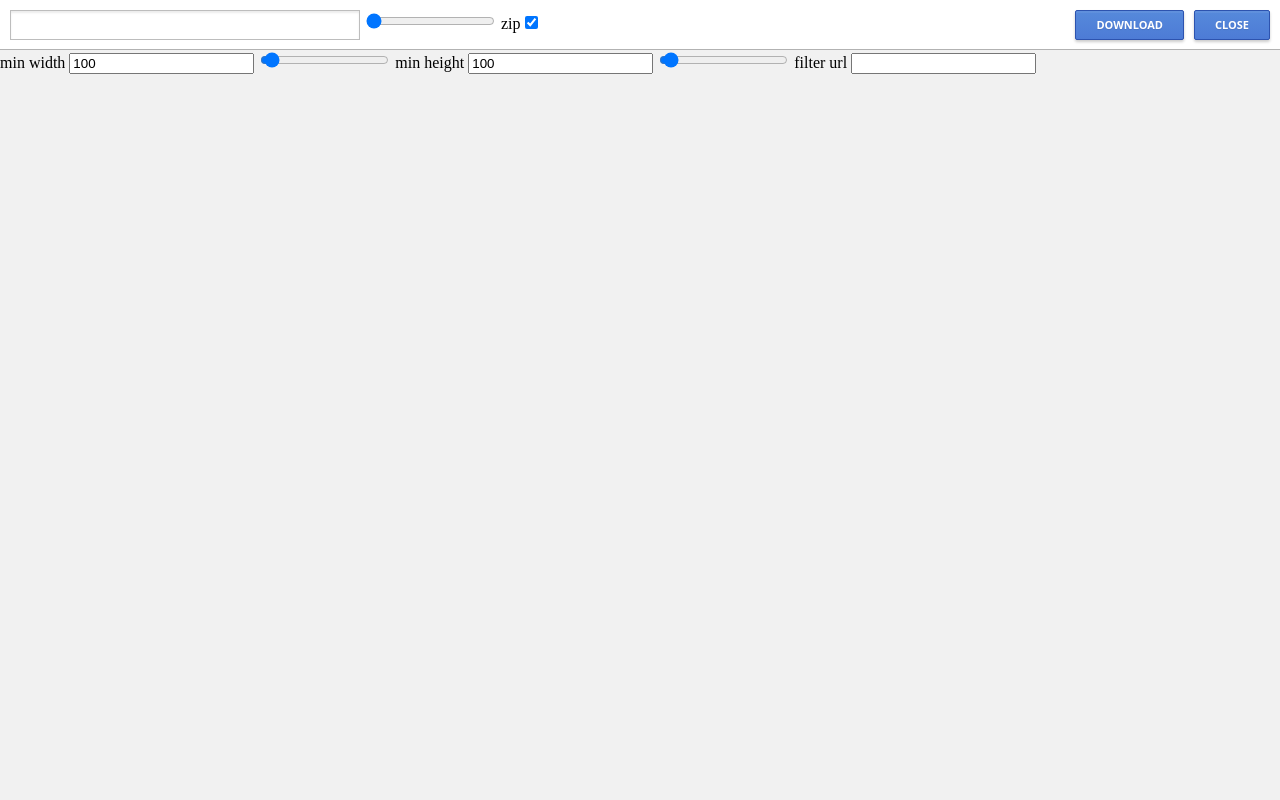
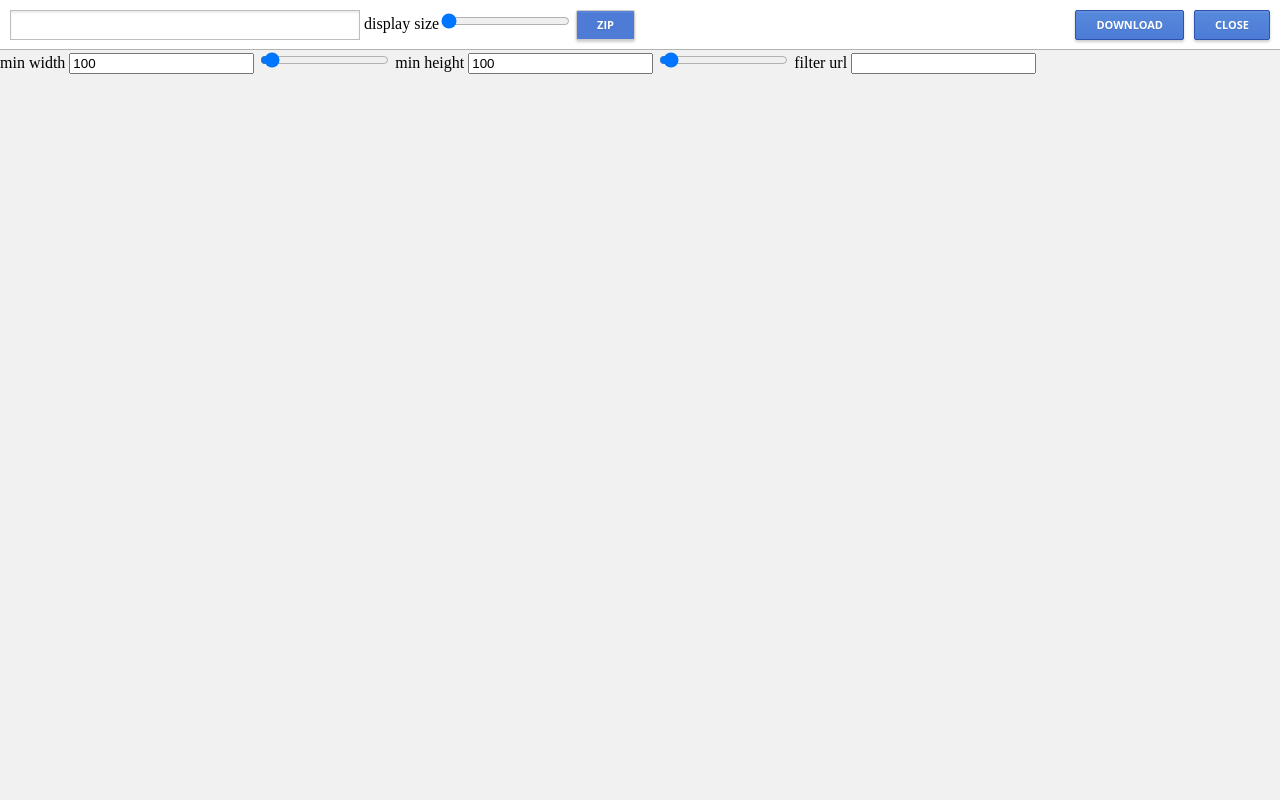
Before and after one commit to grassedge/imazip, a web app: file html/download.html in a window 1280 px wide. Run offline with its HTML, style and script files only (its server is not run), Linux system fonts and the light colour scheme.

Commit message:
refine 'zip' button design

```diff
--- a/css/download.css
+++ b/css/download.css
@@ -15,6 +15,39 @@
   width: 100%;
   height: 50px;
   padding: 10px;
+}
+.zipping {
+  display: none;
+}
+.zip-label {
+  -webkit-user-select: none;
+  background-color: #4d7bd6;
+  background-image: -webkit-linear-gradient(top, #5689db 0%, #4d7bd6 100%);
+  border: 1px solid #2d53af;
+  border-radius: 2px;
+  box-shadow: rgba(255, 255, 255, 0.0588235) 0px 2px 0px 0px inset, rgba(0, 0, 0, 0.2) 0px 2px 3px 0px;
+  color: #ffffff;
+  cursor: pointer;
+  display: inline-block;
+  font-family: 'Open Sans', arial, sans-serif;
+  font-size: 11px;
+  font-weight: bold;
+  height: 30px;
+  line-height: 28px;
+  outline-color: #ffffff;
+  outline-style: none;
+  outline-width: 0px;
+  padding: 0px 20px;
+  text-align: center;
+  text-shadow: rgba(0, 0, 0, 0.0980392) 0px 1px 1px;
+  text-transform: uppercase;
+  background-color: #ddd;
+  border: 1px solid #ccc;
+  background-image: none;
+}
+input:checked + .zip-label {
+  background-color: #4d7bd6;
+  background-image: none;
 }
 .imazip-content {
   position: absolute;
@@ -68,11 +101,6 @@
   -webkit-user-select: none;
   background-color: #4d7bd6;
   background-image: -webkit-linear-gradient(top, #5689db 0%, #4d7bd6 100%);
-  border-image-outset: 0px;
-  border-image-repeat: stretch;
-  border-image-slice: 100%;
-  border-image-source: none;
-  border-image-width: 1;
   border: 1px solid #2d53af;
   border-radius: 2px;
   box-shadow: rgba(255, 255, 255, 0.0588235) 0px 2px 0px 0px inset, rgba(0, 0, 0, 0.2) 0px 2px 3px 0px;
@@ -87,10 +115,7 @@
   outline-color: #ffffff;
   outline-style: none;
   outline-width: 0px;
-  padding-bottom: 0px;
-  padding-left: 20px;
-  padding-right: 20px;
-  padding-top: 0px;
+  padding: 0px 20px;
   text-align: center;
   text-shadow: rgba(0, 0, 0, 0.0980392) 0px 1px 1px;
   text-transform: uppercase;
--- a/html/download.html
+++ b/html/download.html
@@ -13,8 +13,11 @@
         <input class="download-filename" type="text" value="" />
         <button class="close-button">close</button>
         <button class="download-button">Download</button>
-        <input class="image-size" type="range" min="1" max="5" value="1" />
-        <label>zip<input class="zipping" type="checkbox" checked /></label>
+        <label>display size<input class="image-size" type="range" min="1" max="5" value="1" /></label>
+        <label>
+          <input class="zipping" type="checkbox" checked />
+          <span class="zip-label">zip</span>
+        </label>
       </div>
       <div>
         <label>
```
